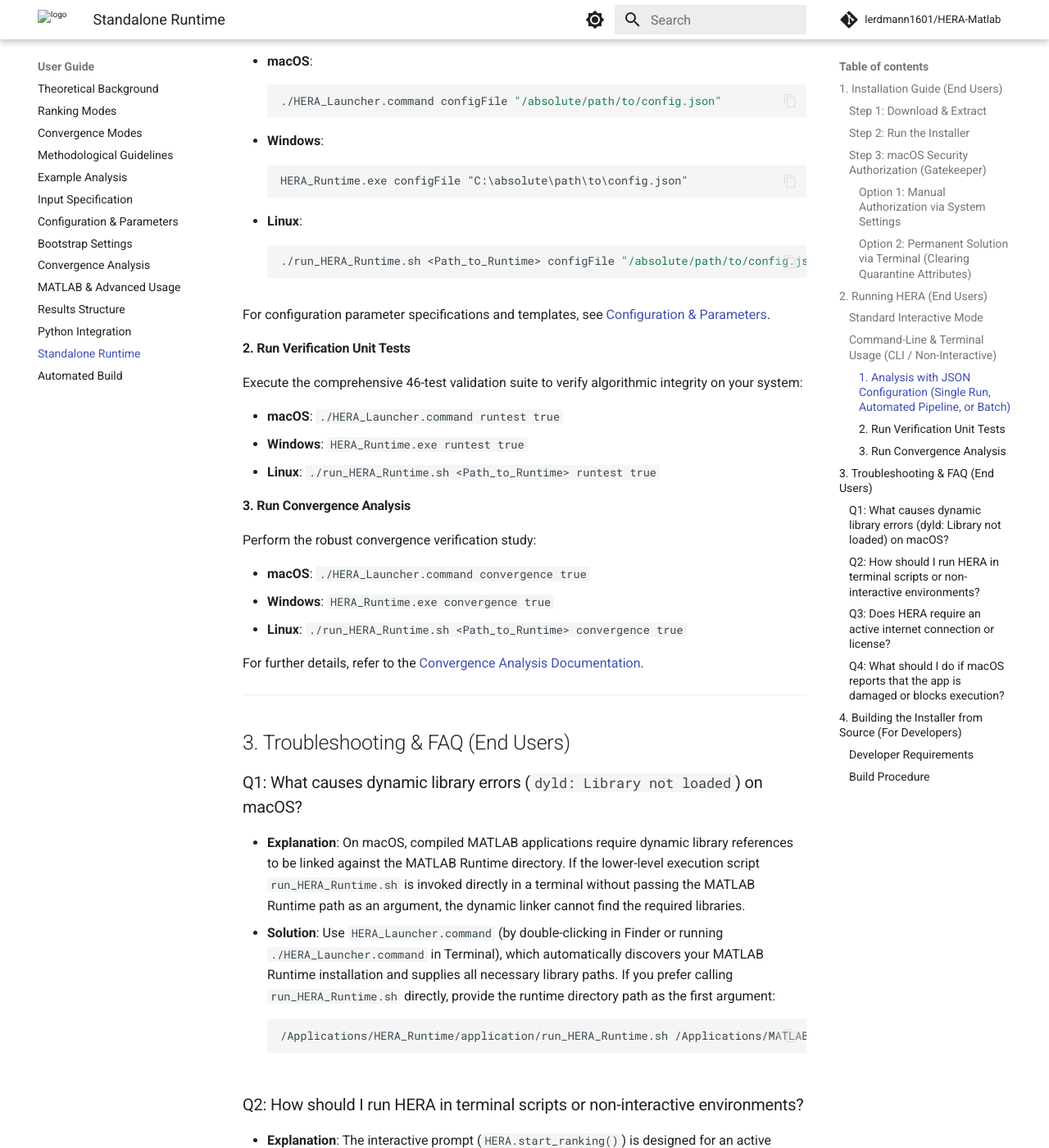
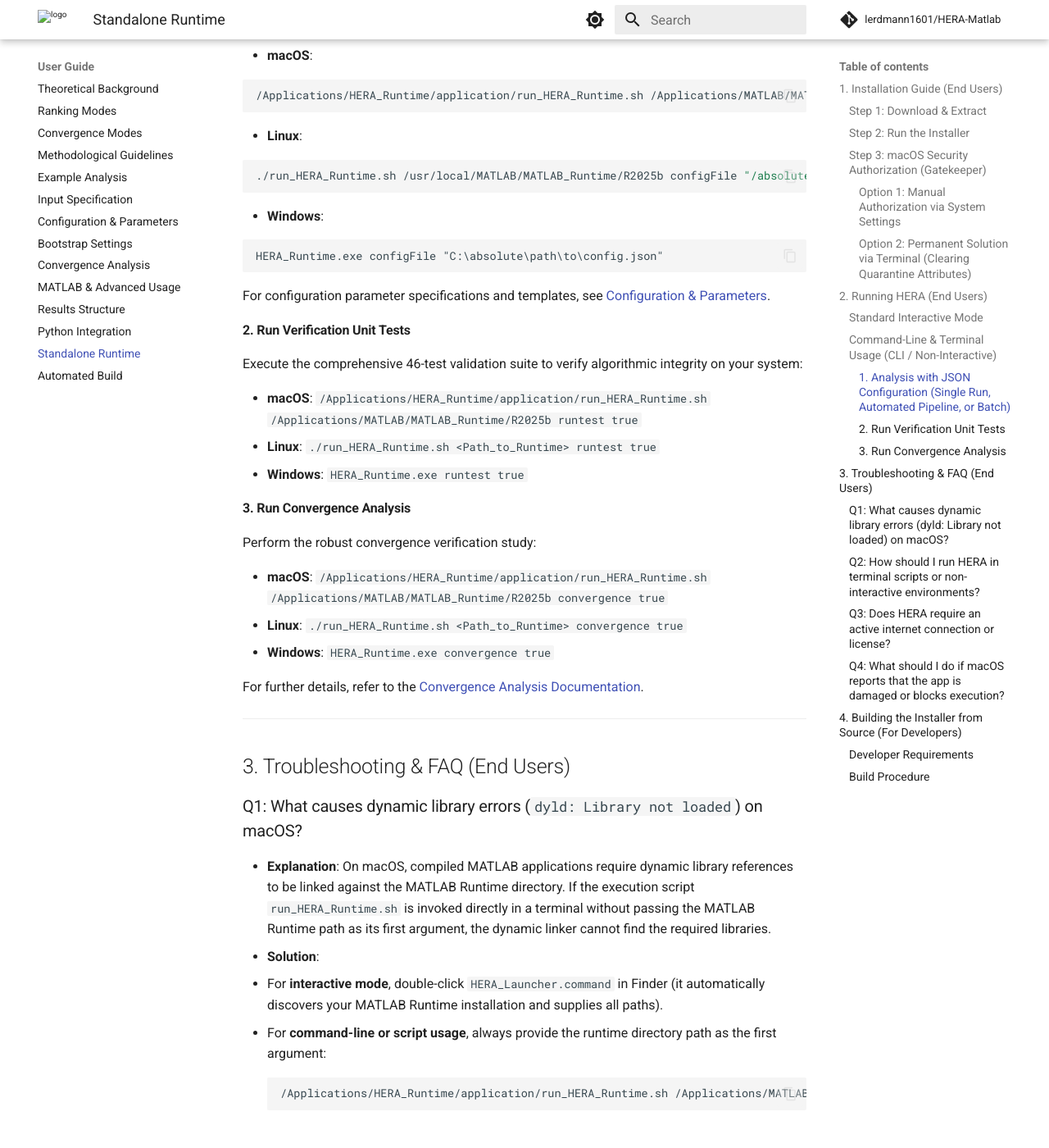
Before and after one commit to lerdmann1601/HERA-Matlab, an MkDocs documentation site: the page built from docs/Standalone_Runtime.md, in a window 1280 px wide and 1400 px high, scrolled down 3981 px. Shown: the whole window at 82% size. Built offline with MkDocs 1.6.1 and Material for MkDocs 9.7.7, drawn with Linux system fonts in a browser that asks for light colours; comment, search, counter and statistics services are not loaded; some of the changed text lies outside the part shown.

Commit message:
docs: update Standalone_Runtime.md and readme.txt to reflect direct script execution paths and CLI usage instructions (to be consistent with v1.4.6, for v1.4.7 it will be more easier for macOS!).

````diff
--- a/docs/Standalone_Runtime.md
+++ b/docs/Standalone_Runtime.md
@@ -44,6 +46,7 @@ HERA can be compiled into a standalone application for macOS, Linux, and Windows
 > You can safely dismiss this dialog. Manual environment configuration is not necessary because the included `HERA_Launcher.command` script resolves all paths and runtime libraries automatically.
 
 ### Step 3: macOS Security Authorization (Gatekeeper)
+
 HERA is open-source academic software. While the binaries are ad-hoc signed, they are distributed without a commercial Apple Developer ID certificate and are not notarized by Apple. Consequently, macOS Gatekeeper intercepts execution by default with a security dialog (e.g., *"App is damaged"*, *"Unidentified Developer"*, or *"macOS cannot verify that this app is free from malware"*).
 
 To run the application, macOS requires you to authorize the software **twice**: once for the **Installer** and once for the **Launcher** (`HERA_Launcher.command`). You can choose between a **graphical workaround** (Option 1: via System Settings for individual sessions) or a **permanent terminal solution** (Option 2: clearing quarantine attributes):
@@ -52,6 +55,7 @@ To run the application, macOS requires you to authorize the software **twice**:
 > On recent macOS versions (such as Sequoia, Sonoma, or Ventura), Gatekeeper may require explicit authorization through System Settings. If macOS blocks execution, follow Option 1 or Option 2 below.
 
 #### Option 1: Manual Authorization via System Settings
+
 If macOS prevents the file from opening:
 
 1. **Right-click** (or Control-click) the application (Installer or Launcher) and select **Open**.
@@ -63,14 +67,17 @@ If macOS prevents the file from opening:
 Repeat these steps for both the **Installer** and the **Launcher** if prompted by macOS.
 
 #### Option 2: Permanent Solution via Terminal (Clearing Quarantine Attributes)
+
 This removes Gatekeeper warnings for HERA by clearing macOS quarantine attributes for all extracted files at once:
 
 1. Open the **Terminal** app (via Spotlight search or `Applications` -> `Utilities`).
 2. Run the following command (substituting the path to your extracted folder):
+
    ```bash
    sudo xattr -cr /path/to/extracted/HERA_folder
    ```
-   *(Tip: You can type `sudo xattr -cr ` with a trailing space, then drag and drop the extracted HERA folder from Finder into the Terminal window to automatically insert its path).*
+
+   *(Tip: You can type `sudo xattr -cr` with a trailing space, then drag and drop the extracted HERA folder from Finder into the Terminal window to automatically insert its path).*
 3. Press **Enter**, enter your administrator password when prompted (input characters are not displayed on screen), and confirm.
 4. Both the Installer and Launcher can now be opened directly without Gatekeeper prompts.
 
@@ -83,6 +90,7 @@ This removes Gatekeeper warnings for HERA by clearing macOS quarantine attribute
 ## 2. Running HERA (End Users)
 
 ### Standard Interactive Mode
+
 For standard use with the interactive, guided command-line interface:
 
 * **macOS**: **Double-click `HERA_Launcher.command`** in Finder.
@@ -92,6 +100,7 @@ For standard use with the interactive, guided command-line interface:
 * **Windows**: **Double-click `HERA_Runtime.exe`**.
   * A Command Prompt window will open and launch the interactive application.
 * **Linux**: Open a terminal and run the execution script with the path to your MATLAB Runtime:
+
   ```bash
   ./run_HERA_Runtime.sh /usr/local/MATLAB/MATLAB_Runtime/R2025b
   ```
@@ -103,42 +112,50 @@ For standard use with the interactive, guided command-line interface:
 
 ### Command-Line & Terminal Usage (CLI / Non-Interactive)
 
-For automated pipelines, scripted execution, or working from an existing command prompt, HERA can be run non-interactively using a JSON configuration file:
+For automated pipelines, scripted execution, or headless terminal sessions, HERA can be run non-interactively using a JSON configuration file. On both macOS and Linux, this is invoked via the runtime execution script (`run_HERA_Runtime.sh`) with the path to the MATLAB Runtime:
 
 > [!TIP]
-> When invoking HERA from an existing terminal window or shell script, passing a configuration file (`configFile`) allows you to run single analyses or batch jobs seamlessly without interactive prompts. For step-by-step interactive prompts on macOS, simply double-click `HERA_Launcher.command` in Finder.
+> On macOS, double-clicking `HERA_Launcher.command` in Finder is the recommended way to start the interactive CLI. When running from an existing terminal window, automated script, or pipeline, execute `run_HERA_Runtime.sh` directly with your MATLAB Runtime path and `configFile`.
 
 #### 1. Analysis with JSON Configuration (Single Run, Automated Pipeline, or Batch)
+
 Run a full ranking analysis using a JSON configuration file, bypassing all interactive UI prompts (ideal for single runs from the terminal, automated scripts, or batch processing):
 
 * **macOS**:
+
   ```bash
-  ./HERA_Launcher.command configFile "/absolute/path/to/config.json"
+  /Applications/HERA_Runtime/application/run_HERA_Runtime.sh /Applications/MATLAB/MATLAB_Runtime/R2025b configFile "/absolute/path/to/config.json"
   ```
+
+* **Linux**:
+
+  ```bash
+  ./run_HERA_Runtime.sh /usr/local/MATLAB/MATLAB_Runtime/R2025b configFile "/absolute/path/to/config.json"
+  ```
+
 * **Windows**:
+
   ```cmd
   HERA_Runtime.exe configFile "C:\absolute\path\to\config.json"
-  ```
-* **Linux**:
-  ```bash
-  ./run_HERA_Runtime.sh <Path_to_Runtime> configFile "/absolute/path/to/config.json"
   ```
 
 For configuration parameter specifications and templates, see [Configuration & Parameters](Configuration_&_Parameters.md).
 
 #### 2. Run Verification Unit Tests
+
 Execute the comprehensive 46-test validation suite to verify algorithmic integrity on your system:
 
-* **macOS**: `./HERA_Launcher.command runtest true`
+* **macOS**: `/Applications/HERA_Runtime/application/run_HERA_Runtime.sh /Applications/MATLAB/MATLAB_Runtime/R2025b runtest true`
+* **Linux**: `./run_HERA_Runtime.sh <Path_to_Runtime> runtest true`
 * **Windows**: `HERA_Runtime.exe runtest true`
-* **Linux**: `./run_HERA_Runtime.sh <Path_to_Runtime> runtest true`
 
 #### 3. Run Convergence Analysis
+
 Perform the robust convergence verification study:
 
-* **macOS**: `./HERA_Launcher.command convergence true`
+* **macOS**: `/Applications/HERA_Runtime/application/run_HERA_Runtime.sh /Applications/MATLAB/MATLAB_Runtime/R2025b convergence true`
+* **Linux**: `./run_HERA_Runtime.sh <Path_to_Runtime> convergence true`
 * **Windows**: `HERA_Runtime.exe convergence true`
-* **Linux**: `./run_HERA_Runtime.sh <Path_to_Runtime> convergence true`
 
 For further details, refer to the [Convergence Analysis Documentation](Convergence_Analysis.md).
 
@@ -147,26 +164,34 @@ For further details, refer to the [Convergence Analysis Documentation](Convergen
 ## 3. Troubleshooting & FAQ (End Users)
 
 ### Q1: What causes dynamic library errors (`dyld: Library not loaded`) on macOS?
-* **Explanation**: On macOS, compiled MATLAB applications require dynamic library references to be linked against the MATLAB Runtime directory. If the lower-level execution script `run_HERA_Runtime.sh` is invoked directly in a terminal without passing the MATLAB Runtime path as an argument, the dynamic linker cannot find the required libraries.
-* **Solution**: Use `HERA_Launcher.command` (by double-clicking in Finder or running `./HERA_Launcher.command` in Terminal), which automatically discovers your MATLAB Runtime installation and supplies all necessary library paths. If you prefer calling `run_HERA_Runtime.sh` directly, provide the runtime directory path as the first argument:
-  ```bash
-  /Applications/HERA_Runtime/application/run_HERA_Runtime.sh /Applications/MATLAB/MATLAB_Runtime/R2025b
-  ```
+
+* **Explanation**: On macOS, compiled MATLAB applications require dynamic library references to be linked against the
+MATLAB Runtime directory. If the execution script `run_HERA_Runtime.sh` is invoked directly in a terminal without passing the MATLAB Runtime path as its first argument, the dynamic linker cannot find the required libraries.
+* **Solution**:
+  * For **interactive mode**, double-click `HERA_Launcher.command` in Finder (it automatically discovers your MATLAB Runtime installation and supplies all paths).
+  * For **command-line or script usage**, always provide the runtime directory path as the first argument:
+
+    ```bash
+    /Applications/HERA_Runtime/application/run_HERA_Runtime.sh /Applications/MATLAB/MATLAB_Runtime/R2025b
+    ```
 
 ### Q2: How should I run HERA in terminal scripts or non-interactive environments?
+
 * **Explanation**: The interactive prompt (`HERA.start_ranking()`) is designed for an active terminal session with live user input. In automated scripts, remote shells, or non-interactive pipelines where standard input cannot be assigned interactively, HERA should be run via configuration files.
 * **Solution**:
-  * **Interactive Wizard**: Double-click `HERA_Launcher.command` in Finder (macOS) or `HERA_Runtime.exe` (Windows) to run the guided step-by-step prompt in a dedicated terminal window.
+  * **Interactive CLI**: Double-click `HERA_Launcher.command` in Finder (macOS) or `HERA_Runtime.exe` (Windows) to run the guided step-by-step prompt in a dedicated terminal window.
   * **Terminal & Automated Pipelines**: Pass your analysis parameters via a JSON configuration file using the `configFile` parameter. This executes headlessly without prompting and writes all results directly to disk:
-    * **macOS**: `./HERA_Launcher.command configFile "/path/to/config.json"`
+    * **macOS**: `/Applications/HERA_Runtime/application/run_HERA_Runtime.sh <Path_to_Runtime> configFile "/path/to/config.json"`
+    * **Linux**: `./run_HERA_Runtime.sh <Path_to_Runtime> configFile "/path/to/config.json"`
     * **Windows**: `HERA_Runtime.exe configFile "C:\path\to\config.json"`
-    * **Linux**: `./run_HERA_Runtime.sh <Path_to_Runtime> configFile "/path/to/config.json"`
 
 ### Q3: Does HERA require an active internet connection or license?
+
 * **Installation**: An internet connection is only needed during initial setup if the installer downloads the free MATLAB Runtime.
 * **Execution**: Once installed, HERA operates completely offline. No internet connection, user account, or license check is ever required.
 
 ### Q4: What should I do if macOS reports that the app is damaged or blocks execution?
+
 * **Explanation**: Because HERA is open-source academic software distributed without a commercial Apple Developer ID certificate, macOS Gatekeeper prevents execution by default.
 * **Solution**: Follow the quick steps in [Step 3: macOS Security Authorization](#step-3-macos-security-authorization-gatekeeper) to approve the application in System Settings (Option 1) or remove quarantine flags via Terminal (Option 2).
 
@@ -178,6 +203,7 @@ For further details, refer to the [Convergence Analysis Documentation](Convergen
 > The instructions below are **only for developers and maintainers** compiling HERA from source. End users do **not** need to build the application.
 
 ### Developer Requirements
+
 * **MATLAB** (R2020a or later, R2025b recommended)
 * **MATLAB Compiler** toolbox (`compiler.build` and `compiler.package`)
 * **Statistics and Machine Learning Toolbox**
@@ -187,6 +213,7 @@ For further details, refer to the [Convergence Analysis Documentation](Convergen
 > **Note on Automated Builds:** As documented in [Automated Build (GitHub Actions)](Automated_Build.md), automated cloud builds via GitHub Actions cannot be run by default because the repository maintainer does not possess a cloud MATLAB license for GitHub runners. Standalone installers are therefore built locally in MATLAB using the script below.
 
 ### Build Procedure
+
 1. Open MATLAB and navigate to the project root directory.
 2. Run the build script:
 
````
Also changed, not shown: other parts of docs/Standalone_Runtime.md (+4 -2 lines), 1 other file.
